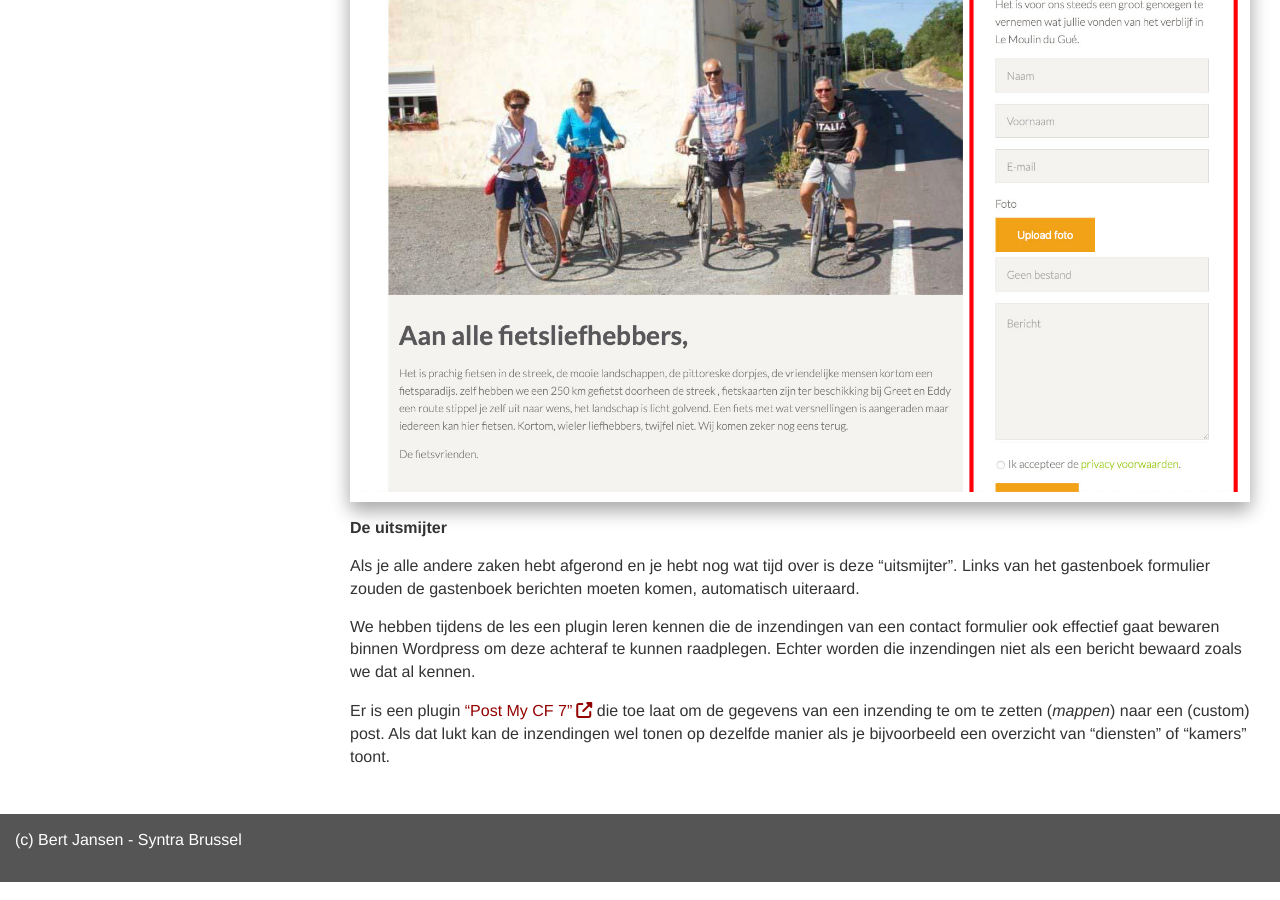
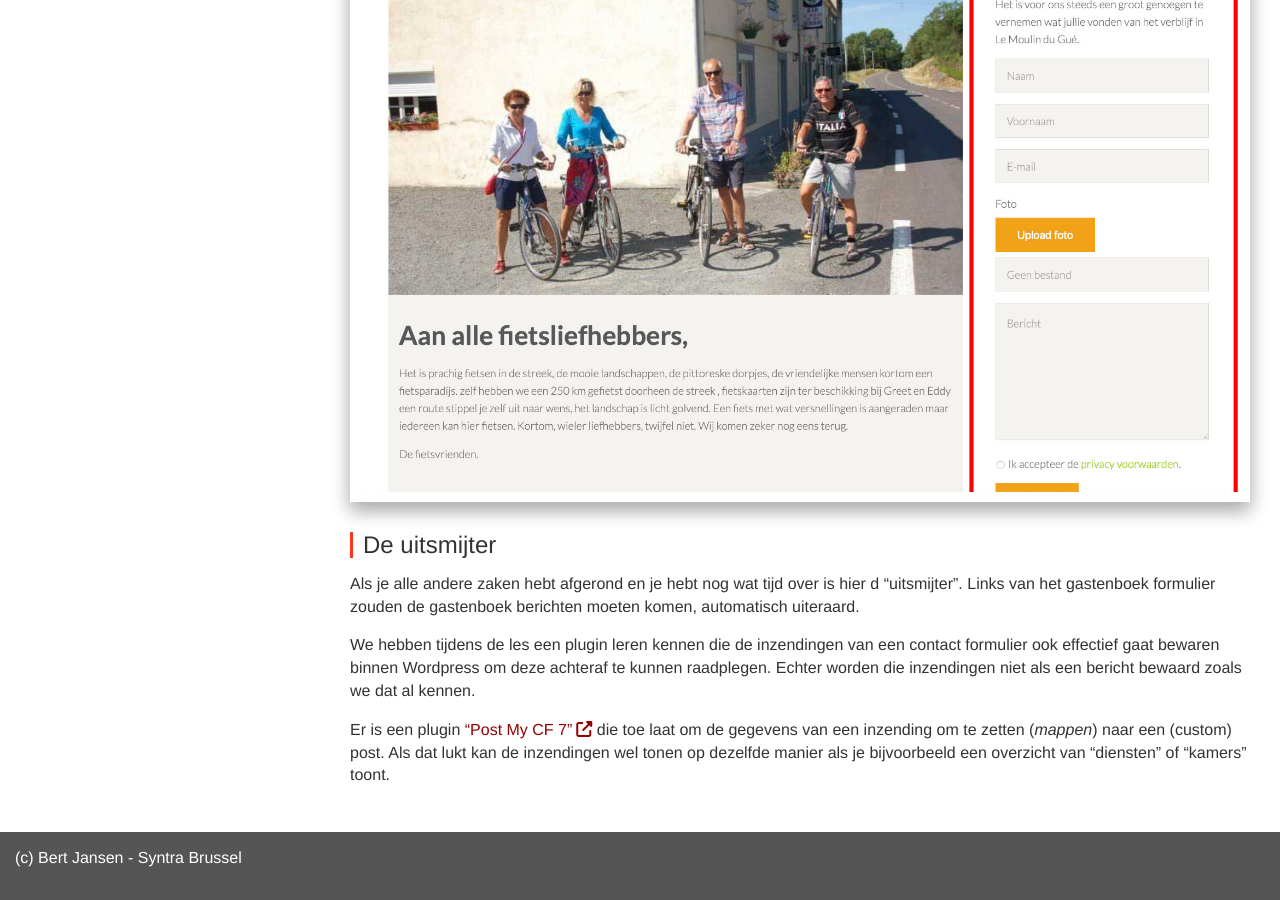
Before and after one commit to Syntra-Brussel/dynamische-webtechnieken, a Jekyll site: the page built from wordpress/eindopdracht.md, in a window 1280 px wide and 900 px high, scrolled down 8486 px. Built offline with Jekyll 4.4.1, drawn with Linux system fonts in a browser that asks for light colours; nearby versions of some CDN libraries; a script that is not in the unit is left out.

Commit message:
Update eindopdracht.md

```diff
--- a/wordpress/eindopdracht.md
+++ b/wordpress/eindopdracht.md
@@ -99,10 +99,10 @@
 
 <img src="mdg/gastenboek.jpg" class="shadow" />
 
-<strong>De uitsmijter</strong>
+### De uitsmijter
 
-Als je alle andere zaken hebt afgerond en je hebt nog wat tijd over is deze "uitsmijter". Links van het gastenboek formulier zouden de gastenboek berichten moeten komen, automatisch uiteraard.
+Als je alle andere zaken hebt afgerond en je hebt nog wat tijd over is hier d "uitsmijter". Links van het gastenboek formulier zouden de gastenboek berichten moeten komen, automatisch uiteraard.
 
 We hebben tijdens de les een plugin leren kennen die de inzendingen van een contact formulier ook effectief gaat bewaren binnen Wordpress om deze achteraf te kunnen raadplegen. Echter worden die inzendingen niet als een bericht bewaard zoals we dat al kennen.
 
-Er is een plugin <a href="https://wordpress.org/plugins/post-my-contact-form-7/" target="_blank">"Post My CF 7"</a> die toe laat om de gegevens van een inzending te om te zetten (<em>mappen</em>) naar een (custom) post. Als dat lukt kan de inzendingen wel tonen op dezelfde manier als je bijvoorbeeld een overzicht van "diensten" of "kamers" toont.
+Er is een plugin <a href="https://wordpress.org/plugins/post-my-contact-form-7/" target="_blank">"Post My CF 7"</a> die toe laat om de gegevens van een inzending om te zetten (<em>mappen</em>) naar een (custom) post. Als dat lukt kan de inzendingen wel tonen op dezelfde manier als je bijvoorbeeld een overzicht van "diensten" of "kamers" toont.
```
